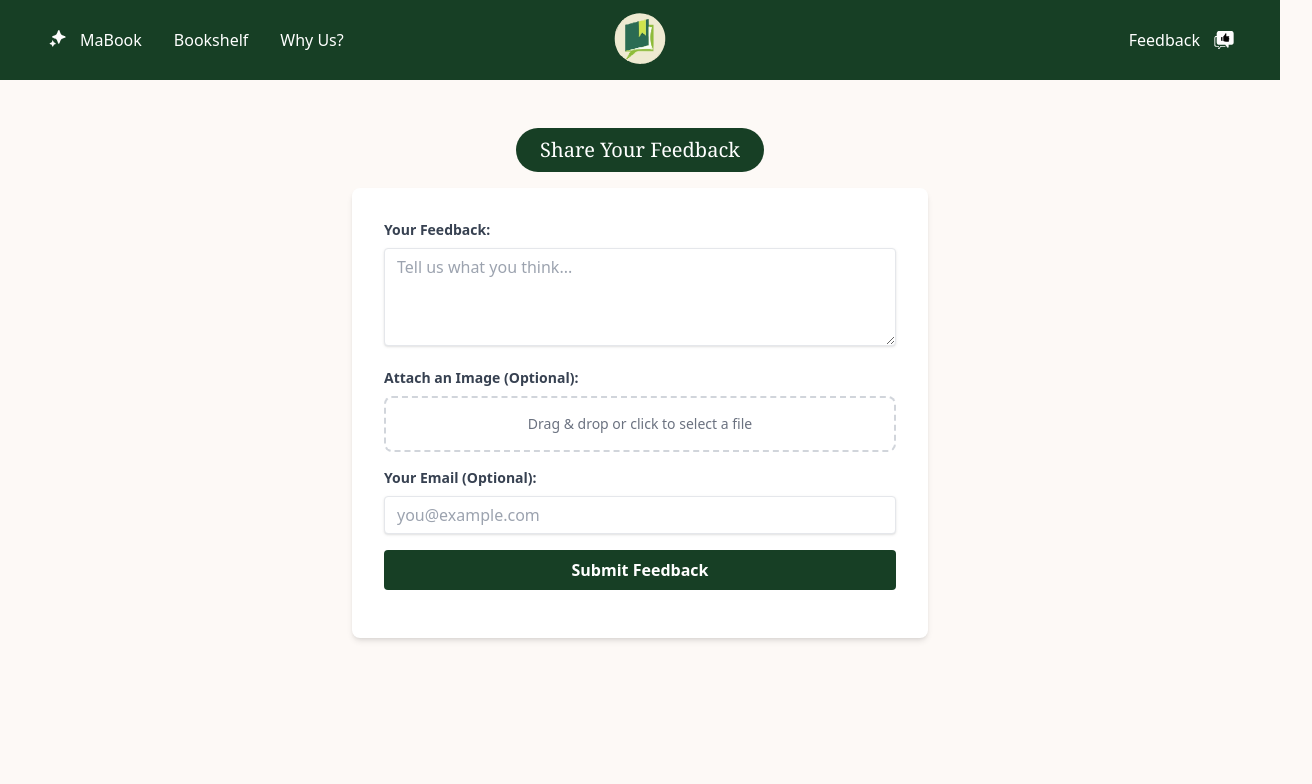
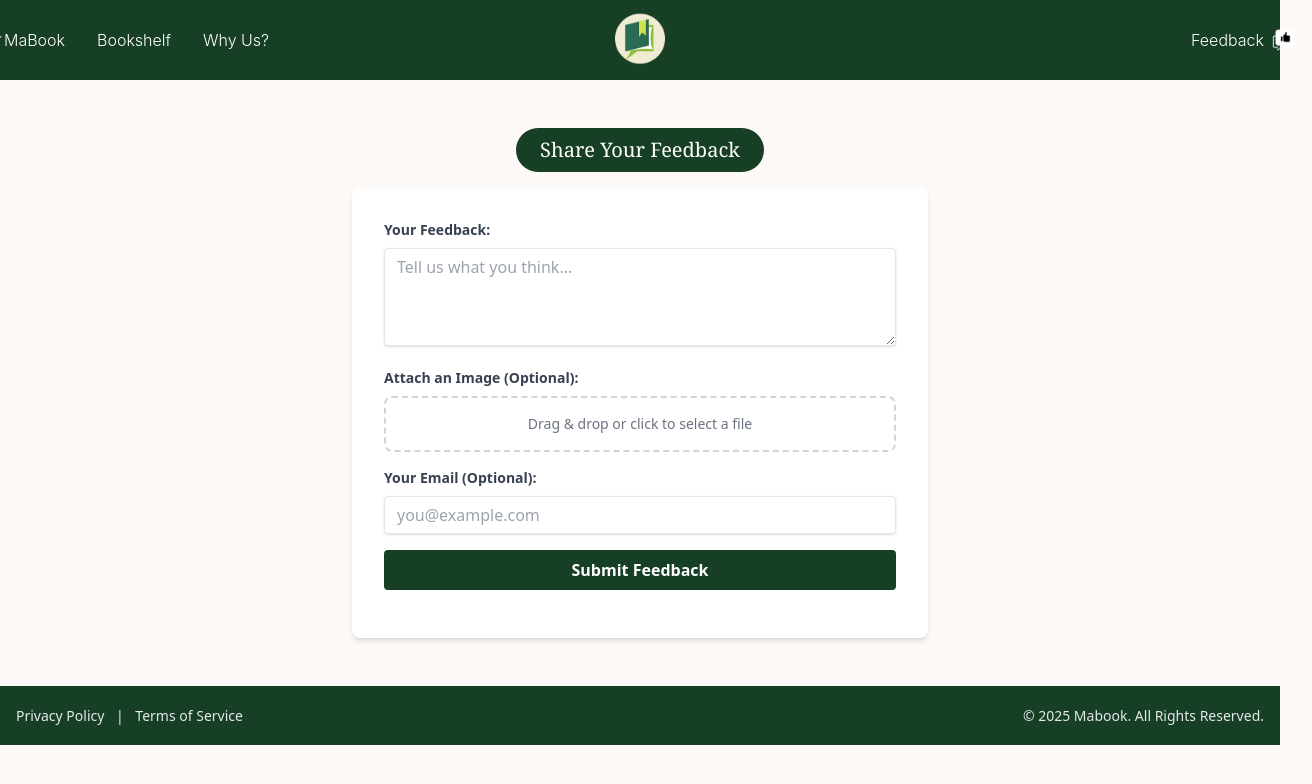
Before and after one commit to mrRoundy/mabook-random-shit, a plain HTML site: page feedback.html in a window 1280 px wide. Shown: the whole page, 1312 px wide, since content can reach past the window. Drawn offline with nearby package versions, Linux system fonts and the light colour scheme.

Commit message:
im smort

```diff
--- a/feedback.html
+++ b/feedback.html
@@ -47,6 +47,8 @@
         </form>
     </main>
 
+    <div id="footer-placeholder"></div>
+
     <script src="feedback.js"></script>
     <script>
         // Fetch and insert the navigation bar
@@ -55,6 +57,12 @@
             .then(data => {
                 document.getElementById('navbar-placeholder').innerHTML = data;
             });
+         // === ADD THIS SCRIPT TO LOAD THE FOOTER ===
+        fetch('footer.html')
+            .then(response => response.text())
+            .then(data => {
+                document.getElementById('footer-placeholder').innerHTML = data;
+            });
     </script>
 </body>
 </html>
--- /dev/null
+++ b/footer-style.css
@@ -0,0 +1,36 @@
+/* --- Footer-Only Styles --- */
+.site-footer {
+    background-color: #173F25; /* Same dark green as the nav bar */
+    color: white;
+    padding: 1.2rem 1rem; /* Adds vertical and horizontal padding */
+    text-align: center;
+}
+
+.footer-content {
+    max-width: 1500px;
+    margin: 0 auto; /* Centers the content */
+    display: flex;
+    flex-direction: row;
+    justify-content: space-between;
+    align-items: center;
+    gap: 1rem; /* Creates space between the brand name and the info text */
+}
+
+.footer-info {
+    font-size: 0.875rem;
+    color: #E5E7EB; /* A slightly softer white for the text */
+    text-align: right; /* Aligns the info text to the right */
+}
+
+.footer-info a {
+    text-decoration: none;
+    transition: color 0.3s ease;
+}
+
+.footer-info a:hover {
+    color: white; /* Makes links brighter on hover */
+}
+
+.footer-info .separator {
+    margin: 0 0.5rem; /* Adds space around the "|" separators */
+}
--- /dev/null
+++ b/footer.html
@@ -0,0 +1,15 @@
+<link rel="stylesheet" href="footer-style.css">
+
+<footer id="goals" class="site-footer">
+    <div class="footer-content">
+        <p class="footer-info">
+            <a href="privacy.html">Privacy Policy</a>
+            <span class="separator">|</span>
+            <a href="terms.html">Terms of Service</a>
+        </p>
+
+        <p class="footer-info">
+            &copy; <span id="footer-year">2025</span> Mabook. All Rights Reserved.
+        </p>
+    </div>
+</footer>
--- a/nav.html
+++ b/nav.html
@@ -1,25 +1,26 @@
-<nav class="custom-nav px-6 md:px-8">
+<nav class="custom-nav px-12 md:px-16">
     <div class="container mx-auto flex justify-between items-center">
+
         <div class="hidden md:flex flex-1 justify-start items-center space-x-8">
-            <div class="flex items-center">
-                <img src="images/star.svg" alt="Star" class="h-[3em] w-auto mr-auto"/>
-                <a href="#" class="hover:text-gray-300 transition-colors">MaBook</a>
-            </div>
+            <a href="#" class="flex items-center hover:text-gray-300 transition-colors ml-[-6em]">
+                <img src="images/star.png" alt="Star" class="h-[3em] w-auto mr-[-0.75em]"/>
+                <span>MaBook</span>
+            </a>
             <a href="#" class="hover:text-gray-300 transition-colors">Bookshelf</a>
             <a href="#" class="hover:text-gray-300 transition-colors">Why Us?</a>
         </div>
 
-       <a href="#" class="flex-shrink-0 nav-logo">
-    <img src="images/logo.svg" alt="MaBook Logo">
-       </a>
+        <div class="flex-shrink-0 nav-logo">
+            <a href="#">
+                <img src="images/logo.png" alt="MaBook Logo">
+            </a>
+        </div>
 
         <div class="flex flex-1 justify-end items-center">
-            <div class="hidden md:flex items-center">
-                <a href="feedback.html" class="hover:text-gray-300 transition-colors">
-                    <span>Feedback</span>
-                </a>
-                <img src="images/likeanddislike.svg" alt="Feedback Icon" class="h-[3em] w-auto ml-auto"/>
-            </div>
+            <a href="feedback.html" class="hidden md:flex items-center hover:text-gray-300 transition-colors mr-[-6em]">
+                <span>Feedback</span>
+                <img src="images/likeanddislike.png" alt="Feedback Icon" class="h-[3.5em] w-auto ml-[-0.5em]"/>
+            </a>
             <button id="mobile-menu-button" class="md:hidden text-2xl z-50">
                 <span id="menu-text">Menu</span>
             </button>
@@ -28,16 +29,16 @@
 
     <div id="mobile-menu" class="hidden fixed inset-0 bg-[#173F25] z-40 flex flex-col items-center justify-center text-white">
         <nav class="flex flex-col items-center space-y-8 text-2xl">
-            <div class="flex items-center">
-                <a href="#">MaBook</a>
-            </div>
+            <a href="#" class="flex items-center">
+                <img src="images/star.png" alt="Star" class="h-[1.2em] w-auto mr-2"/>
+                <span>MaBook</span>
+            </a>
             <a href="#">Bookshelf</a>
             <a href="#">Why Us?</a>
-            <div class="flex items-center mt-4">
-                <a href="feedback.html">
-                    <span>Feedback</span>
-                </a>
-            </div>
+            <a href="feedback.html" class="flex items-center mt-4">
+                <span>Feedback</span>
+                <img src="images/likeanddislike.png" alt="Feedback Icon" class="h-[1.2em] w-auto ml-3"/>
+            </a>
         </nav>
     </div>
 </nav>
--- a/style.css
+++ b/style.css
@@ -3,18 +3,10 @@
     background-color: #173F25;
     color: white;
     position: relative;
-
-    /* * Sets the navbar's height. 5rem is equivalent to 80px if the
-     * browser's base font size is 16px. This creates the vertical space.
-     */
     height: 5rem; /* 80px */
-
-    /* * These flex properties are key to centering the logo.
-     * 'display: flex' enables the flexbox layout.
-     * 'align-items: center' vertically centers all direct children (like your logo).
-     */
     display: flex;
     align-items: center;
+    font-family: 'Inter Light', serif;
 }
 
 /* Custom style for the logo to control its size */
```
